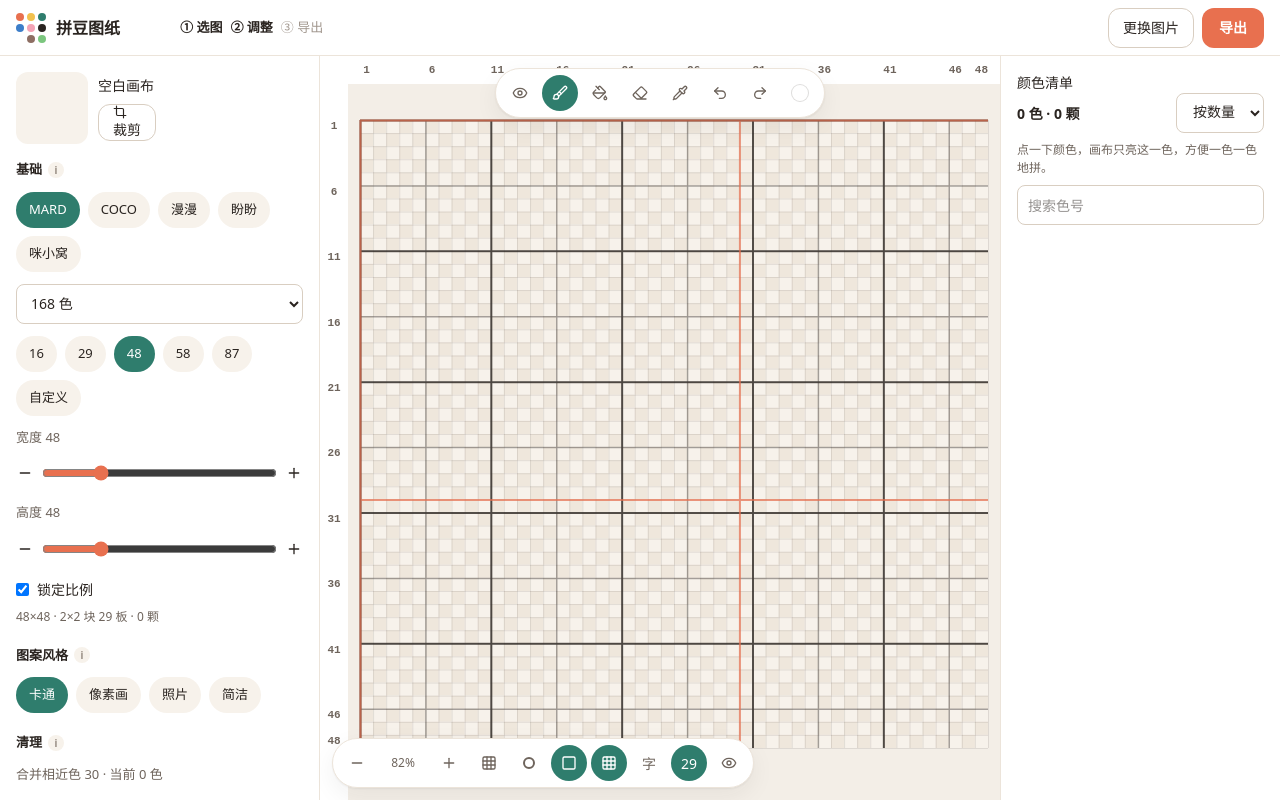
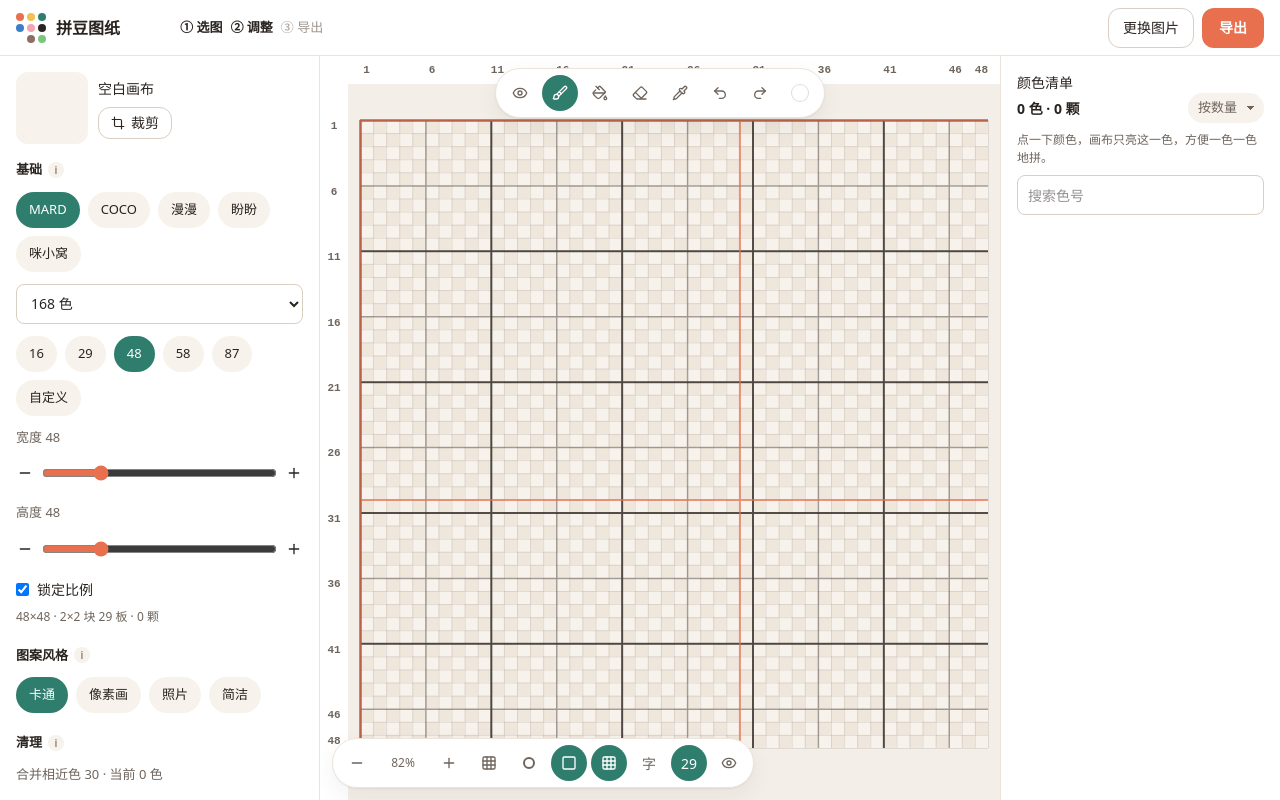
Before and after one commit to sineom-1/perler-beads, a Next.js app: page / in a window 1280 px wide. Both pictures are taken after a click on the button "空白画布". Built offline with nearby package versions, Linux system fonts and the light colour scheme.

Commit message:
Keep crop button icon inline and make color sort a compact pill
Co-Authored-By: Claude Opus 5.5 <noreply@anthropic.com>

```diff
--- a/src/app/globals.css
+++ b/src/app/globals.css
@@ -165,6 +165,14 @@ button { cursor: pointer; }
   min-height: 40px;
 }
 .primary:hover { background: var(--primary-hover); }
+
+.primary, .ghost {
+  display: inline-flex;
+  align-items: center;
+  justify-content: center;
+  gap: 6px;
+  white-space: nowrap;
+}
 
 .ghost {
   background: var(--surface);
@@ -425,3 +433,21 @@ select.num, .select {
 .mirror-box[data-on="true"] { border-color: var(--primary, #e8704f); background: rgba(232,112,79,0.06); }
 .mirror-box p, .pdf-box p { margin: 0; font-size: 12px; }
 @media (max-width: 767px) { .highlight-pill { top: 12px; } }
+
+select.sort-select {
+  width: auto;
+  height: 30px;
+  padding: 0 26px 0 10px;
+  font-family: inherit;
+  font-size: 13px;
+  color: var(--text-2);
+  border-color: var(--border);
+  border-radius: 999px;
+  background: var(--surface-2);
+  appearance: none;
+  background-image: linear-gradient(45deg, transparent 50%, currentColor 50%), linear-gradient(135deg, currentColor 50%, transparent 50%);
+  background-position: right 13px center, right 9px center;
+  background-size: 4px 4px, 4px 4px;
+  background-repeat: no-repeat;
+  text-align: left;
+}
--- a/src/components/BeadStudio.tsx
+++ b/src/components/BeadStudio.tsx
@@ -992,7 +992,7 @@ export default function BeadStudio() {
       <div>
         <div className="inline" style={{ justifyContent: "space-between", marginBottom: 8 }}>
           <strong>{counts.length} 色 · {total.toLocaleString("zh-CN")} 颗</strong>
-          <select className="num" style={{ width: 88 }} value={sortBy} onChange={(event) => setSortBy(event.target.value as "count" | "code")}>
+          <select className="sort-select" aria-label="排序" value={sortBy} onChange={(event) => setSortBy(event.target.value as "count" | "code")}>
             <option value="count">按数量</option>
             <option value="code">按色号</option>
           </select>
@@ -1160,7 +1160,7 @@ export default function BeadStudio() {
               {thumbUrl ? <img src={thumbUrl} alt="" /> : <div style={{ width: 72, height: 72, borderRadius: 12, background: "var(--surface-2)" }} />}
               <div>
                 <div>{imageLabel ?? "画布"}</div>
-                <button type="button" className="ghost" style={{ marginTop: 8, minHeight: 32 }} disabled={!originalRef.current} onClick={() => {
+                <button type="button" className="ghost" style={{ marginTop: 8, minHeight: 32, padding: "0 12px" }} disabled={!originalRef.current} onClick={() => {
                   const pixels = originalRef.current;
                   if (!pixels) return;
                   setCrop({ pixels, rect: aspectCrop(pixels, 1, 1), url: pixelsToUrl(pixels), name: imageLabel ?? "图片" });
```
